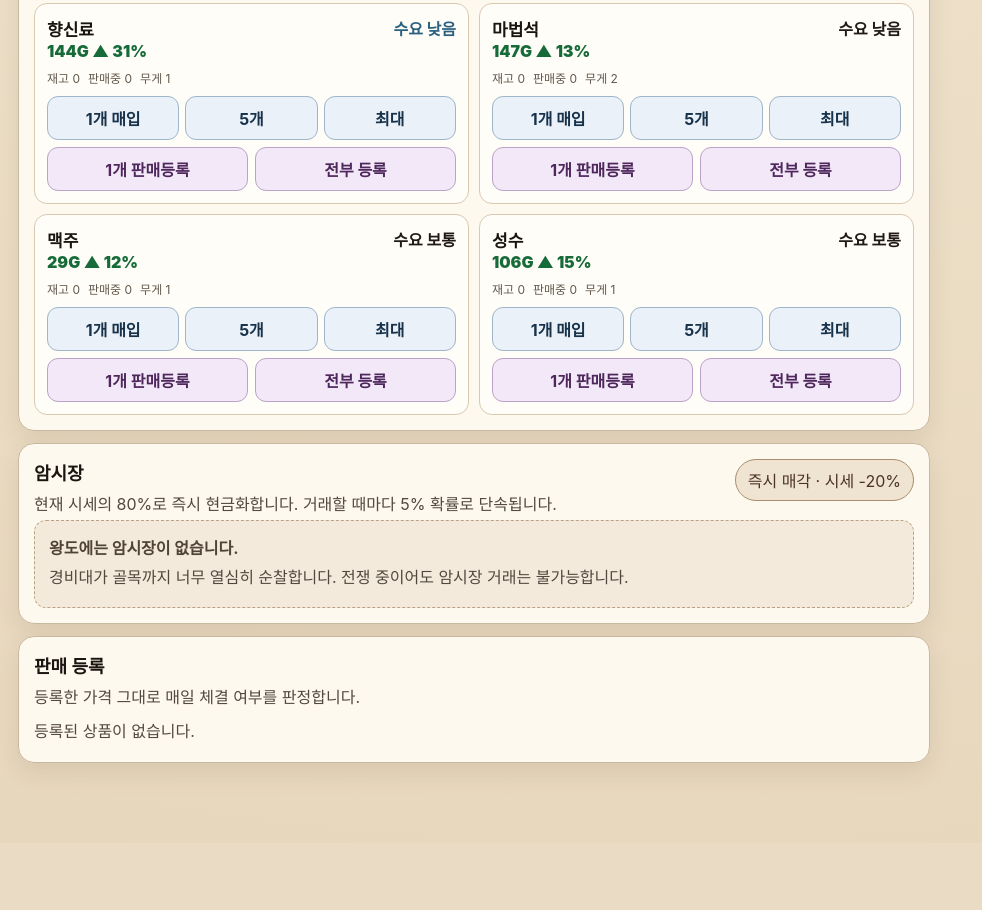
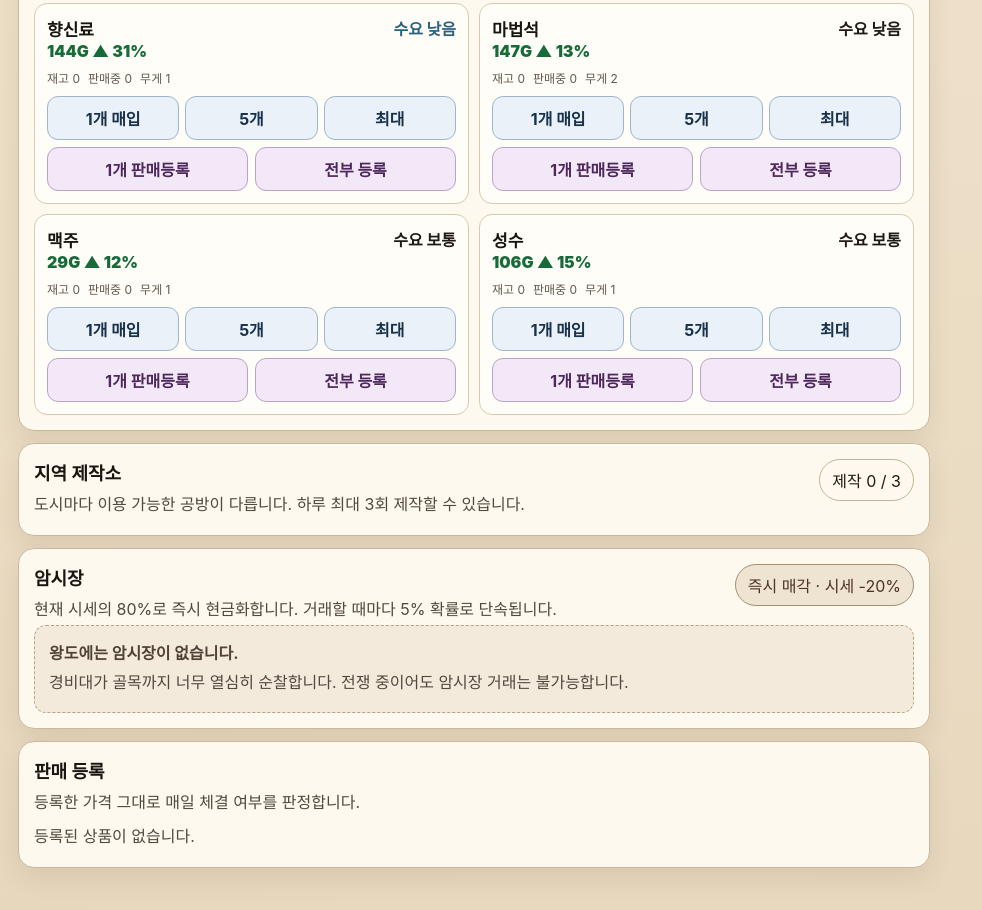
Before and after one commit to gmray0126/abyss-recovery, a website: page merchant/index.html in a window 1280 px wide. Shown: the part 2138-3048 px from the top of the page, without its empty margins (0-982 px from the left). Before the commit the page ends 2981 px from the top, so only its background shows below. Drawn offline with Linux system fonts and the light colour scheme; no server answers.

Commit message:
Add regional crafting workshop UI

```diff
--- a/merchant/index.html
+++ b/merchant/index.html
@@ -122,6 +122,17 @@
         <div id="marketCards" class="market-grid"></div>
       </section>
 
+      <section id="craftPanel" class="panel">
+        <div class="panel-head">
+          <div>
+            <h2>지역 제작소</h2>
+            <p>도시마다 이용 가능한 공방이 다릅니다. 하루 최대 3회 제작할 수 있습니다.</p>
+          </div>
+          <span id="craftUsesBadge" class="badge">제작 0 / 3</span>
+        </div>
+        <div id="craftBox"></div>
+      </section>
+
       <section id="blackMarketPanel" class="panel">
         <div class="panel-head">
           <div>
```
